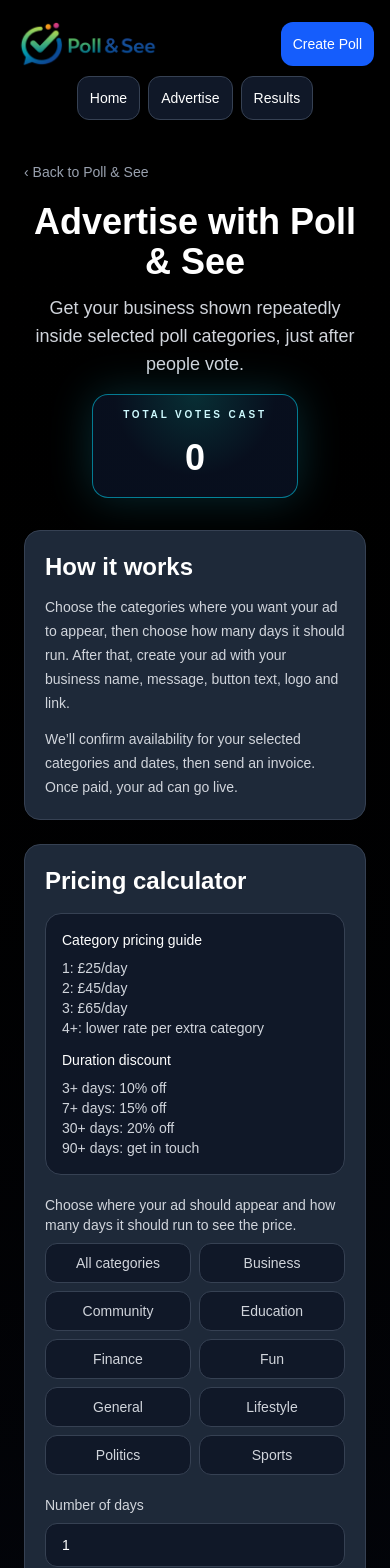
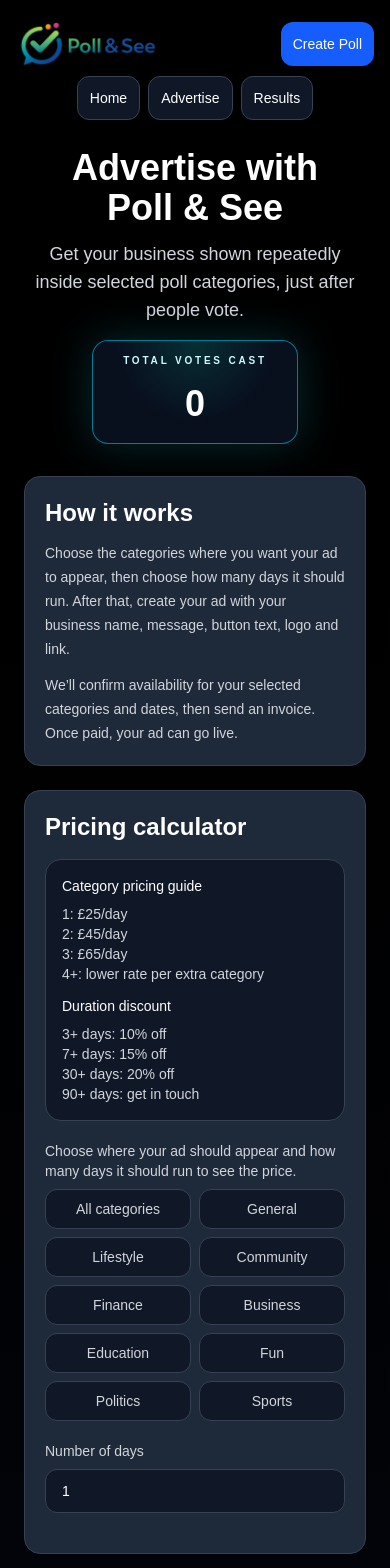
Before and after one commit to MarkDiamant/poll-and-see, a Next.js app: page /advertise in a window 390 px wide. Shown: the top 1568 px of the page. Built offline with nearby package versions, Linux system fonts and the light colour scheme; no server answers; the database is empty.

Commit message:
Use shared categories on advertise page

```diff
--- a/app/admin/polls/page.tsx
+++ b/app/admin/polls/page.tsx
@@ -566,7 +566,7 @@
       href="/admin/sponsors"
       className="inline-flex items-center gap-2 rounded-xl border border-gray-700 bg-gray-900 px-4 py-2 text-sm font-medium text-white transition hover:bg-gray-800"
     >
-      <span>Sponsors</span>
+      <span>Advertisers</span>
     </Link>
   </nav>
 
--- a/app/advertise/page.tsx
+++ b/app/advertise/page.tsx
@@ -1,24 +1,12 @@
 "use client";
 
 import { useEffect, useMemo, useState, type ChangeEvent, type FormEvent } from "react";
-import Link from "next/link";
 import SiteHeader from "@/components/SiteHeader";
 import Footer from "@/components/Footer";
 import LiveVoteCounter from "@/components/LiveVoteCounter";
 import ActivityIndicator from "@/components/ActivityIndicator";
 import { supabase } from "@/lib/supabase";
-
-const CATEGORIES = [
-  "Business",
-  "Community",
-  "Education",
-  "Finance",
-  "Fun",
-  "General",
-  "Lifestyle",
-  "Politics",
-  "Sports",
-];
+import { CATEGORY_OPTIONS, getCategoryColours } from "@/lib/categories";
 
 const THEME_OPTIONS = [
   "default",
@@ -177,6 +165,7 @@
 
   const days = Math.max(Number(daysInput) || 1, 1);
   const theme = getAdvertTheme(formData.theme);
+  const allCategoryColours = getCategoryColours("All");
 
   const pricing = useMemo(() => {
     const categoryCount = selectedCategories.length;
@@ -234,7 +223,7 @@
 
   const toggleAllCategories = () => {
     setSelectedCategories((current) =>
-      current.length === CATEGORIES.length ? [] : [...CATEGORIES]
+      current.length === CATEGORY_OPTIONS.length ? [] : [...CATEGORY_OPTIONS]
     );
   };
 
@@ -350,13 +339,13 @@
     <main className="min-h-screen bg-gradient-to-b from-black to-gray-900 text-white">
       <SiteHeader />
 
-      <section className="mx-auto max-w-5xl px-6 pb-12 pt-6">
-        <Link href="/" className="mb-5 inline-flex text-sm font-medium text-gray-400 hover:text-white">
-          ‹ Back to Poll & See
-        </Link>
+      <section className="mx-auto max-w-5xl px-6 pb-12 pt-3">
 
         <div className="mx-auto mb-8 max-w-3xl text-center">
-          <h1 className="mb-3 text-4xl font-bold md:text-5xl">Advertise with Poll & See</h1>
+          <h1 className="mb-3 text-4xl font-bold md:text-5xl">
+            <span className="block md:inline">Advertise with</span>{" "}
+            <span className="block md:inline">Poll & See</span>
+          </h1>
           <p className="text-lg text-gray-300">
             Get your business shown repeatedly inside selected poll categories, just after people vote.
           </p>
@@ -406,27 +395,44 @@
                 <button
                   type="button"
                   onClick={toggleAllCategories}
+                  style={
+                    selectedCategories.length === CATEGORY_OPTIONS.length
+                      ? {
+                          color: allCategoryColours.text,
+                          backgroundColor: allCategoryColours.bg,
+                          borderColor: allCategoryColours.border,
+                        }
+                      : undefined
+                  }
                   className={`h-10 cursor-pointer rounded-xl border px-3 text-sm font-medium transition ${
-                    selectedCategories.length === CATEGORIES.length
-                      ? "border-white bg-white text-black"
+                    selectedCategories.length === CATEGORY_OPTIONS.length
+                      ? ""
                       : "border-gray-700 bg-gray-900 text-gray-300 hover:bg-gray-800"
                   }`}
                 >
                   All categories
                 </button>
 
-                {CATEGORIES.map((category) => {
+                {CATEGORY_OPTIONS.map((category) => {
                   const active = selectedCategories.includes(category);
+                  const categoryColours = getCategoryColours(category);
 
                   return (
                     <button
                       key={category}
                       type="button"
                       onClick={() => toggleCategory(category)}
+                      style={
+                        active
+                          ? {
+                              color: categoryColours.text,
+                              backgroundColor: categoryColours.bg,
+                              borderColor: categoryColours.border,
+                            }
+                          : undefined
+                      }
                       className={`h-10 cursor-pointer rounded-xl border px-3 text-sm font-medium transition ${
-                        active
-                          ? "border-white bg-white text-black"
-                          : "border-gray-700 bg-gray-900 text-gray-300 hover:bg-gray-800"
+                        active ? "" : "border-gray-700 bg-gray-900 text-gray-300 hover:bg-gray-800"
                       }`}
                     >
                       {category}
@@ -515,7 +521,7 @@
             ) : null}
 
             {activeForm === "booking" ? (
-              <div className={`relative mb-4 block overflow-hidden rounded-xl border p-4 transition ${theme.card}`}>
+              <div className={`relative -mx-2 mb-4 block overflow-hidden rounded-xl border p-4 transition sm:mx-0 ${theme.card}`}>
                 <div className={`absolute left-0 top-0 h-full w-[2px] bg-gradient-to-b ${theme.accent}`} />
 
                 <div className="relative space-y-3 pl-2">
@@ -538,7 +544,7 @@
                       </div>
                     )}
 
-                    <span className={`rounded-lg border px-4 py-2.5 text-sm font-medium ${theme.cta}`}>
+                    <span className={`whitespace-nowrap rounded-lg border px-4 py-2.5 text-sm font-medium ${theme.cta}`}>
                       {formData.ctaText || "Learn more"}
                     </span>
                   </div>
```
